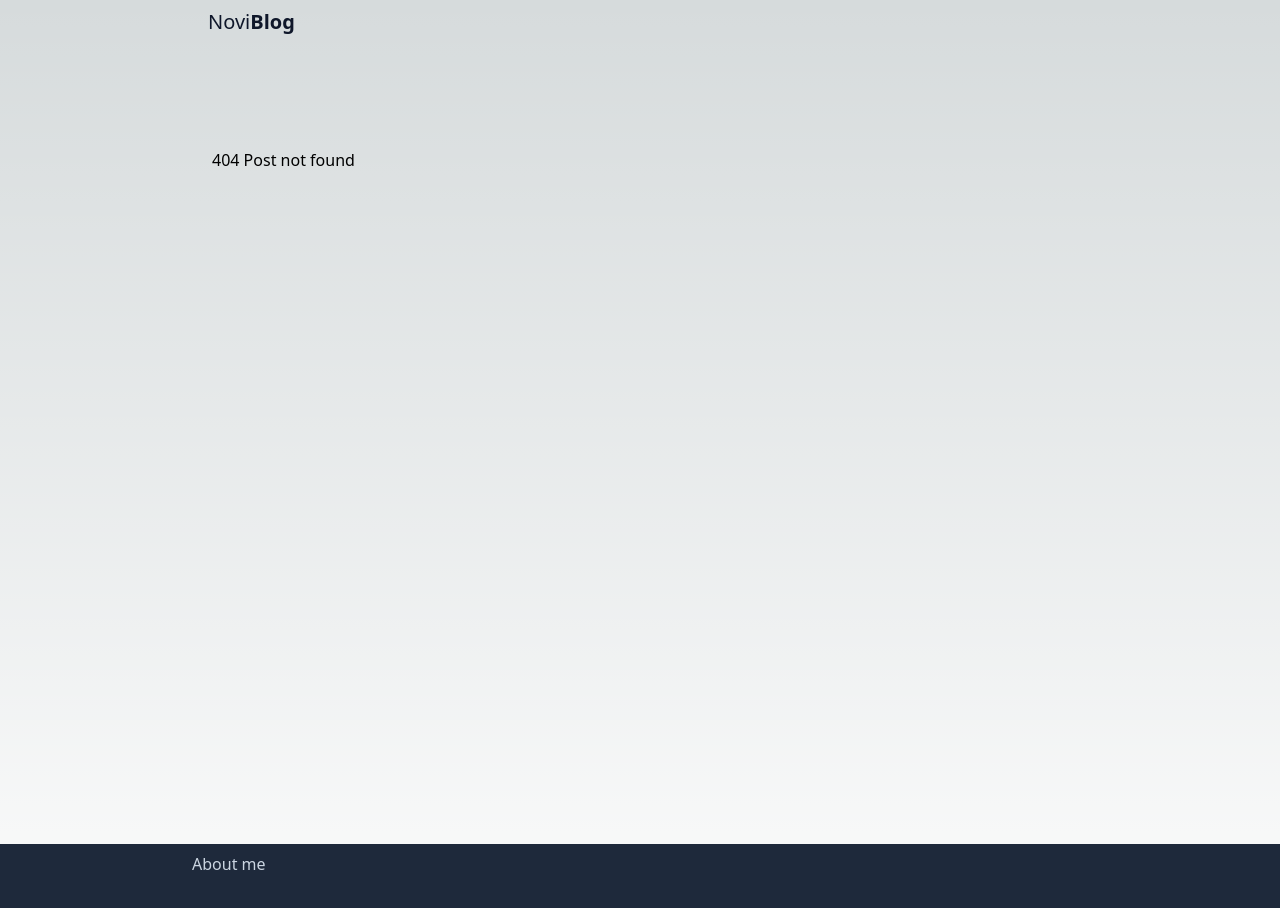
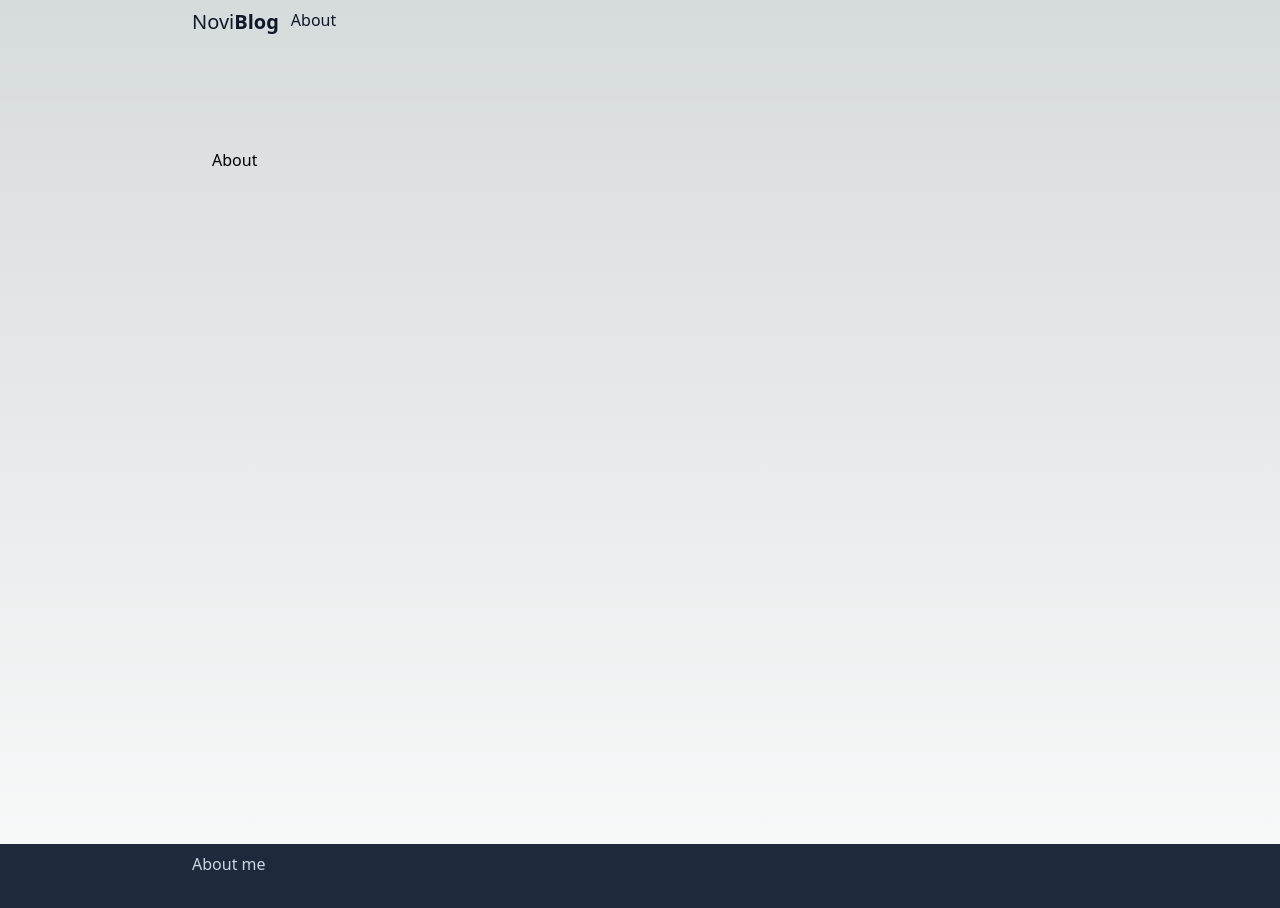
Before and after one commit to Javaluca/noviblog, a Next.js app: page /about in a window 1280 px wide. Before the commit this address had no page. Shown: the top 908 px of the page. Built offline with nearby package versions, Linux system fonts and the light colour scheme.

Commit message:
Added about routing

```diff
--- /dev/null
+++ b/src/app/about/page.tsx
@@ -0,0 +1,4 @@
+export default async function About() {
+
+    return (<h1>About</h1>);
+}
--- a/src/components/header.tsx
+++ b/src/components/header.tsx
@@ -8,9 +8,12 @@ export default function Header() {
 
             <div className="w-full md:max-w-4xl mx-auto flex flex-wrap items-center justify-between mt-0 py-2">
 
-                <div className="pl-4">
+                <div className="flex gap-3">
                     <Link className="text-slate-900 no-underline hover:no-underline text-xl" href="/">
                         Novi<span className="font-extrabold">Blog</span>
+                    </Link>
+                    <Link className="text-slate-900 text-base hover:underline underline-offset-8" href="/about">
+                        About
                     </Link>
                 </div>
 
```
